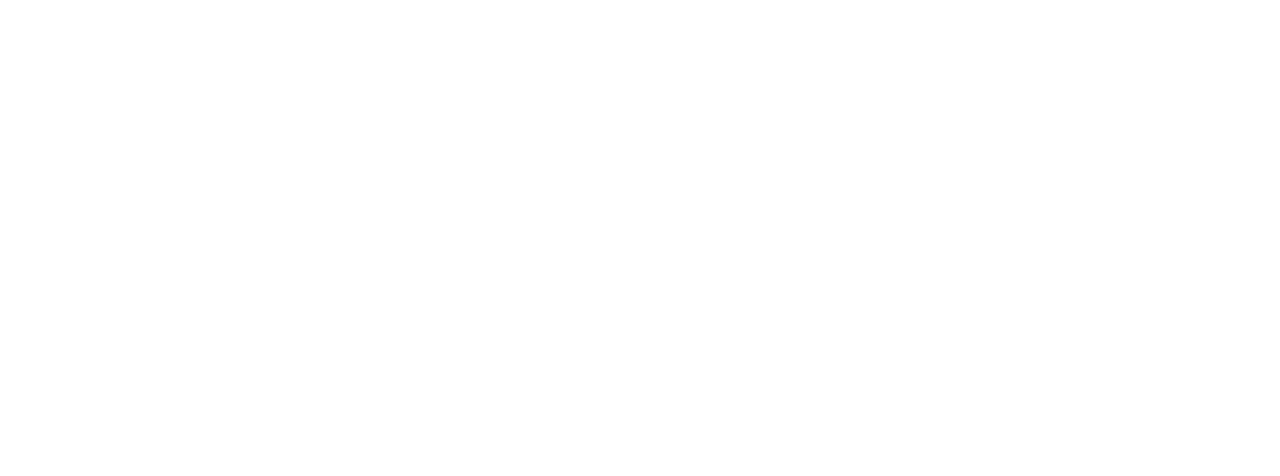
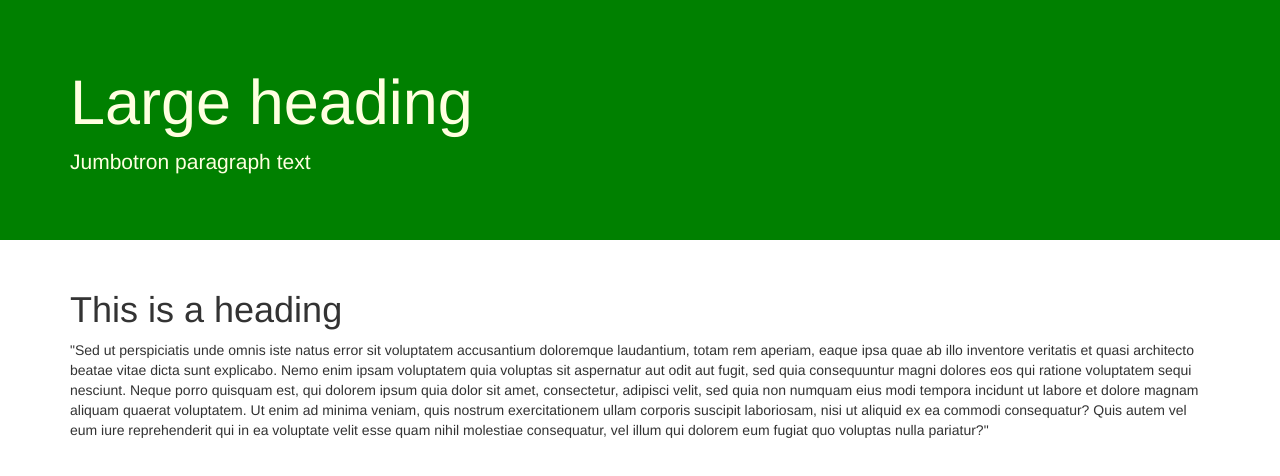
Before and after one commit to Chp92/test-site, a plain HTML site: page index.html in a window 1280 px wide. Drawn offline with nearby package versions, Linux system fonts and the light colour scheme.

Commit message:
feature: added bootstrap and jumbotrons

```diff
--- a/index.html
+++ b/index.html
@@ -2,10 +2,32 @@
 <html>
 <head>
 	<title>My awesome site</title>
+	<link href="https://maxcdn.bootstrapcdn.com/bootstrap/3.3.7/css/bootstrap.min.css" rel="stylesheet" integrity="sha384-BVYiiSIFeK1dGmJRAkycuHAHRg32OmUcww7on3RYdg4Va+PmSTsz/K68vbdEjh4u" crossorigin="anonymous">
+
+	<style type="text/css">
+		.carl-custom-somehtingorother {
+			background-color: green;
+			color: lightyellow;
+		}
+	</style>
+
 </head>
 <body>
-	<div>
+	<div class="jumbotron carl-custom-somehtingorother">
+		<div class="container">
+			<h1>Large heading</h1>
+			<p>Jumbotron paragraph text</p>
+		</div>
+	</div>
+	<div class="container">
+		<h1>This is a heading</h1>
+		<p>
+			"Sed ut perspiciatis unde omnis iste natus error sit voluptatem accusantium doloremque laudantium, totam rem aperiam, eaque ipsa quae ab illo inventore veritatis et quasi architecto beatae vitae dicta sunt explicabo. Nemo enim ipsam voluptatem quia voluptas sit aspernatur aut odit aut fugit, sed quia consequuntur magni dolores eos qui ratione voluptatem sequi nesciunt. Neque porro quisquam est, qui dolorem ipsum quia dolor sit amet, consectetur, adipisci velit, sed quia non numquam eius modi tempora incidunt ut labore et dolore magnam aliquam quaerat voluptatem. Ut enim ad minima veniam, quis nostrum exercitationem ullam corporis suscipit laboriosam, nisi ut aliquid ex ea commodi consequatur? Quis autem vel eum iure reprehenderit qui in ea voluptate velit esse quam nihil molestiae consequatur, vel illum qui dolorem eum fugiat quo voluptas nulla pariatur?"
+		</p>
+	</div>
 
-	</div>
+	<script type="text/javascript" src="https://code.jquery.com/jquery-3.2.1.min.js"></script>
+
+	<script src="https://maxcdn.bootstrapcdn.com/bootstrap/3.3.7/js/bootstrap.min.js" integrity="sha384-Tc5IQib027qvyjSMfHjOMaLkfuWVxZxUPnCJA7l2mCWNIpG9mGCD8wGNIcPD7Txa" crossorigin="anonymous"></script>
 </body>
 </html>
```
